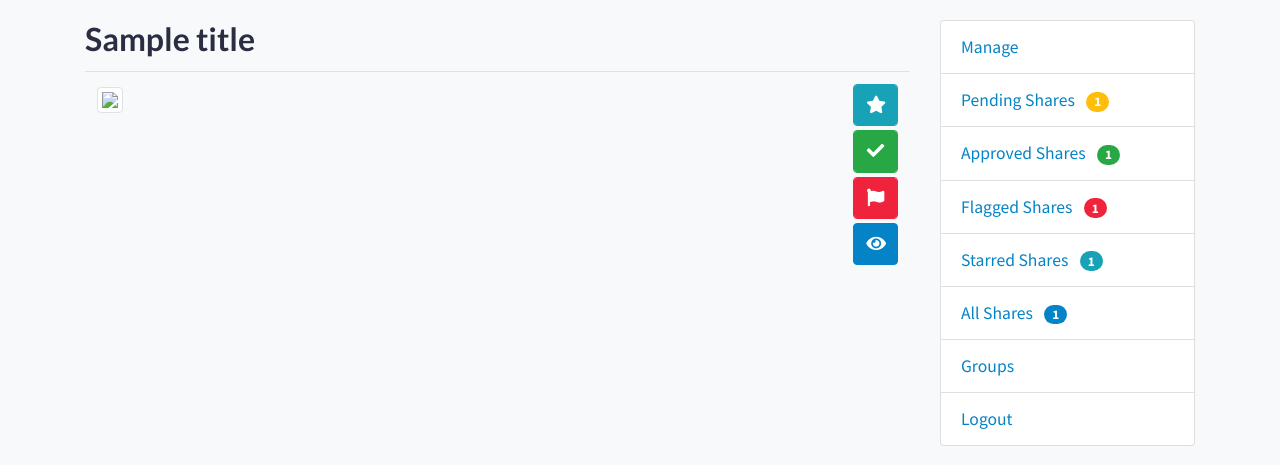
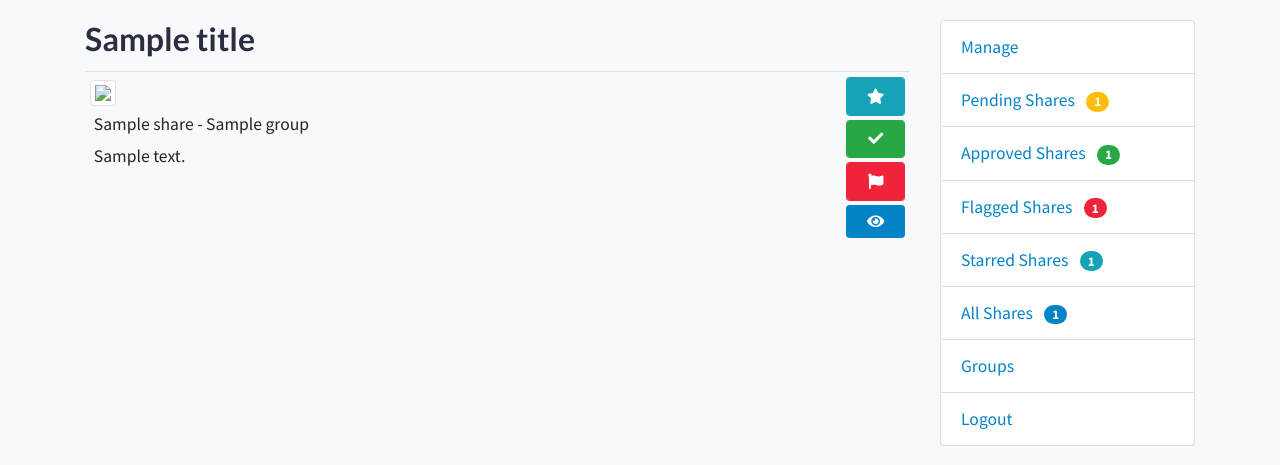
Before and after one commit to CabotScouts/virtual-camp, a Python web app: template site/templates/admin/shares.jinja in a window 1280 px wide. Shown: the part 76-541 px from the top of the page. Run offline with Jinja, Linux system fonts and the light colour scheme; the template is opened without the code that fills it: most values are stand-ins (such as "Sample title", 1, 10 or a date in 2020).

Commit message:
share category views now include all user-generated data for approval

```diff
--- a/site/templates/admin/shares.jinja
+++ b/site/templates/admin/shares.jinja
@@ -7,21 +7,29 @@
   No shares in this category
 </p>
 {% else %}
-<table class="table table-hover">
+<table class="table table-sm table-hover">
   <tbody>
     {% for share in shares.items %}
     <tr id="share-{{ share.id }}" class="table-{{ share.statusColour }} d-flex">
-      <td class="col-10 col-md-10 col-xl-11">
+      <td class="col-9 col-md-10 col-xl-11">
         <a href="{{ url_for("share.get", image=share.file) }}" target="_blank">
           <img class="img img-fluid img-thumbnail" src="{{ url_for("share.get", image=share.file) }}"/>
         </a>
+        <p class="px-1 mt-1 mb-1">
+          {{ share.name }} - {{ share.group.name }}
+        </p>
+        {% if share.comment %}
+        <p class="px-1 mt-1 mb-0">
+          {{ share.comment }}
+        </p>
+        {% endif %}
       </td>
 
-      <td class="col-2 col-md-2 col-xl-1">
+      <td class="col-3 col-md-2 col-xl-1">
         <div class="mb-1">
           <form method="POST" action="{{ url_for('manage.starShare') }}">
               <input type="hidden" name="id" value="{{ share.id }}" />
-              <button type="submit" class="form-control btn btn-info">
+              <button type="submit" class="form-control btn btn-sm btn-info">
                 <i class="fas fa-star"></i>
               </button>
           </form>
@@ -30,7 +38,7 @@
         <div class="mb-1">
           <form method="POST" action="{{ url_for('manage.approveShare') }}">
               <input type="hidden" name="id" value="{{ share.id }}" />
-              <button type="submit" class="form-control btn btn-success">
+              <button type="submit" class="form-control btn btn-sm btn-success">
                 <i class="fas fa-check"></i>
               </button>
           </form>
@@ -39,14 +47,14 @@
         <div class="mb-1">
           <form method="POST" action="{{ url_for('manage.flagShare') }}">
               <input type="hidden" name="id" value="{{ share.id }}" />
-              <button type="submit" class="form-control btn btn-danger text-white">
+              <button type="submit" class="form-control btn btn-sm btn-danger text-white">
                 <i class="fas fa-flag"></i>
               </button>
           </form>
         </div>
 
         <div class="mb-1">
-          <a href="{{ url_for('manage.viewShare', id=share.id) }}" class="btn btn-block btn-primary">
+          <a href="{{ url_for('manage.viewShare', id=share.id) }}" class="btn btn-sm btn-block btn-primary">
             <i class="fas fa-eye"></i>
           </a>
         </div>
@@ -55,7 +63,7 @@
         <div class="mb-1">
           <form method="POST" action="{{ url_for('manage.deleteShare') }}">
               <input type="hidden" name="id" value="{{ share.id }}" />
-              <button type="submit" class="form-control btn btn-dark">
+              <button type="submit" class="form-control btn btn-sm btn-dark">
                 <i class="fas fa-times"></i>
               </button>
           </form>
```
